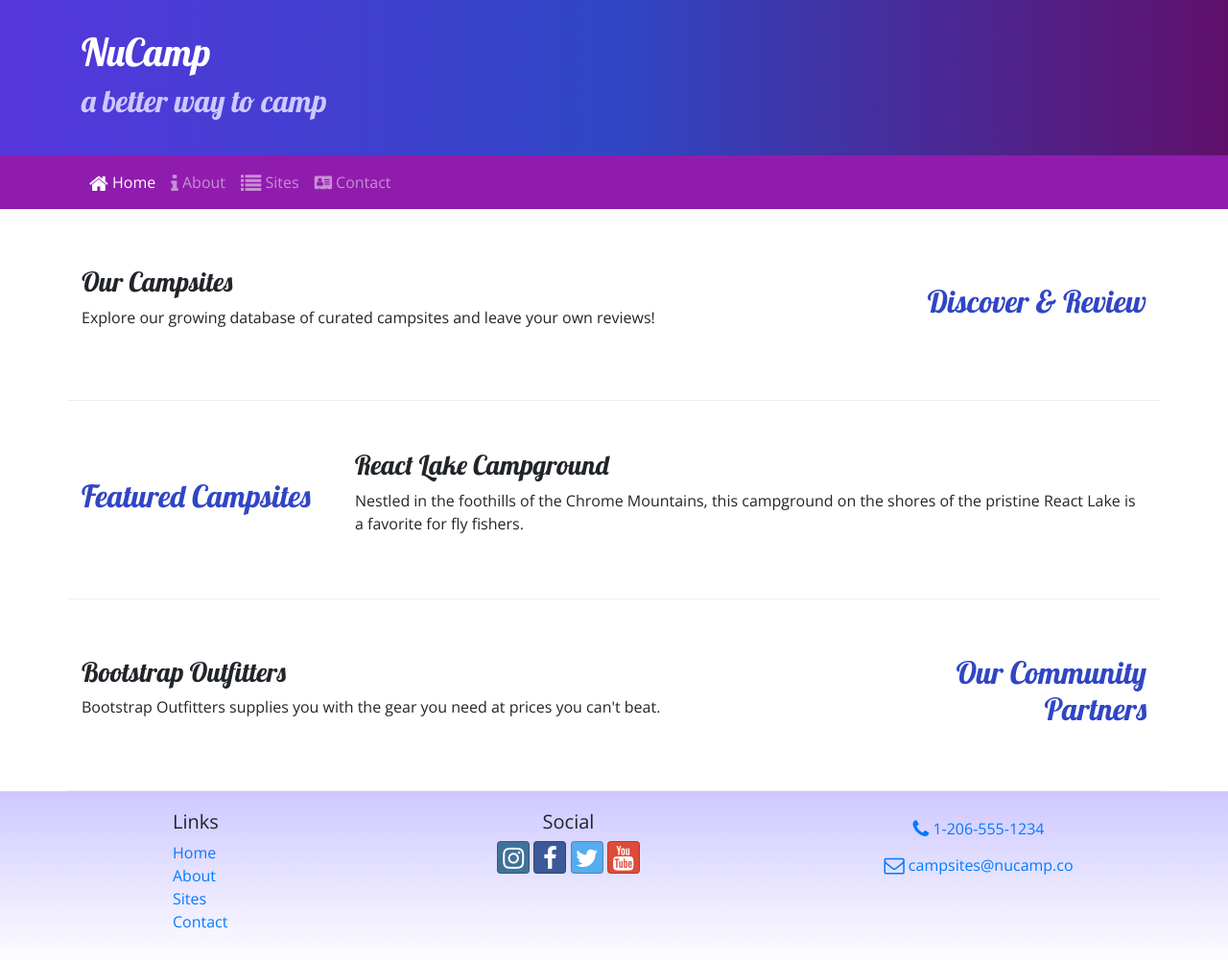
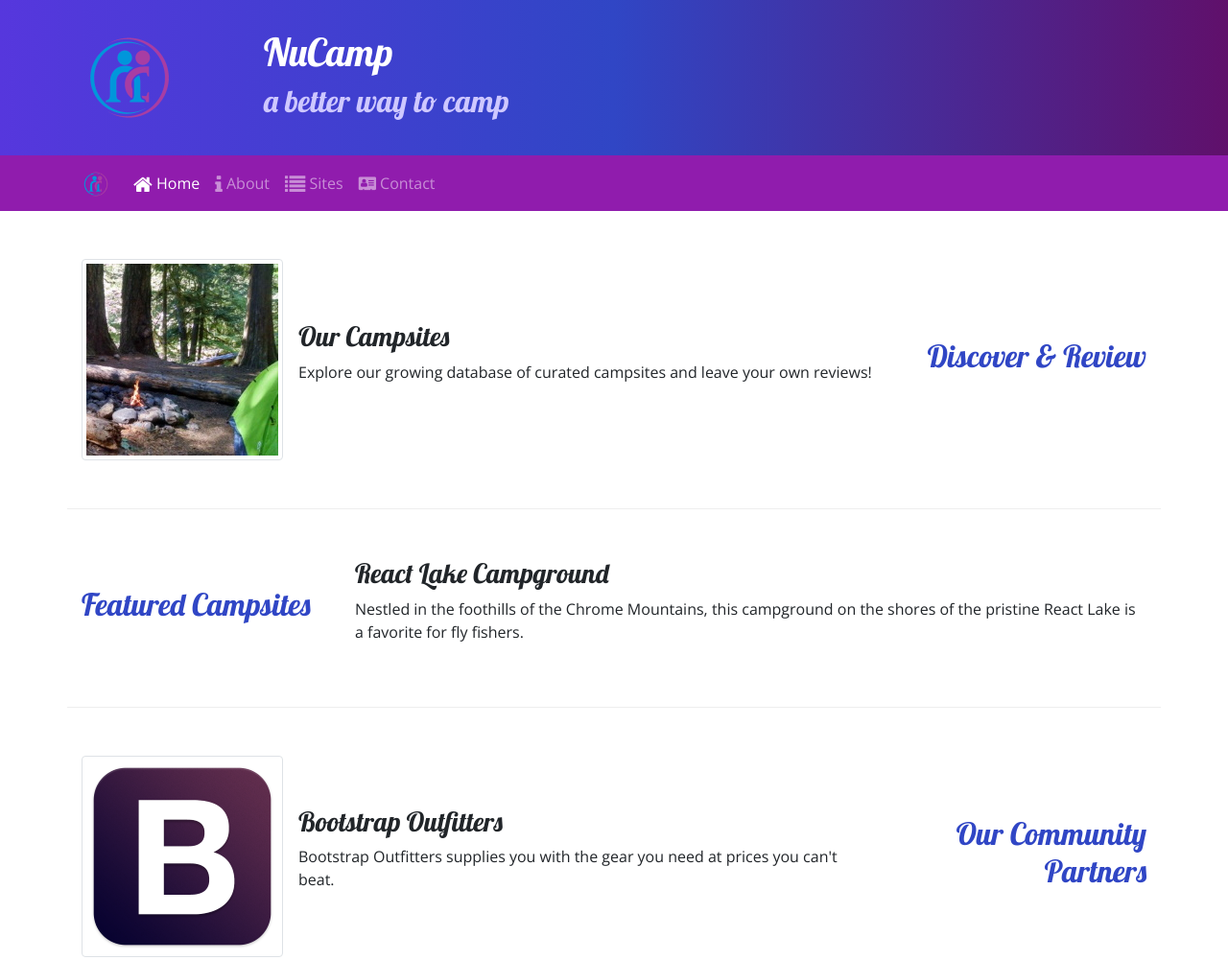
Before and after one commit to ThiagoSimonetti/BootstrapCampsite, a website: page index.html in a window 1280 px wide. Shown: the top 1001 px of the page at 96% size. Drawn offline with nearby package versions, Linux system fonts and the light colour scheme.

Commit message:
Images and Media

```diff
--- a/index.html
+++ b/index.html
@@ -33,6 +33,9 @@
     <header class="jumbotron jumbotron-fluid">
       <div class="container">
         <div class="row">
+          <div class="col-4 col-sm-3 col-md-2 align-self-center">
+            <img src="img/logo.png" class="img-fluid" alt="logo" />
+          </div>
           <div class="col">
             <h1>NuCamp</h1>
             <h2>a better way to camp</h2>
@@ -43,8 +46,11 @@
 
     <nav class="navbar navbar-expand-sm navbar-dark sticky-top">
       <div class="container">
+        <a class="navbar-brand" href="#"
+          ><img src="img/logo.png" width="30" height="30" alt="logo"
+        /></a>
         <button
-          class="navbar-toggler ml-auto"
+          class="navbar-toggler"
           type="button"
           data-toggle="collapse"
           data-target="#nucampNavbar"
@@ -84,11 +90,20 @@
           <h2 class="text-sm-right">Discover & Review</h2>
         </div>
         <div class="col">
+          <div class="media">
+            <img
+              class="d-flex mr-3 img-thumbnail"
+              src="img/breadcrumb-trail-thumb.jpg"
+              alt="Breadcrumb Trail Thumbnail"
+            />
+            <div class="media-body align-self-center">
               <h3>Our Campsites</h3>
               <p class="d-none d-sm-block">
-            Explore our growing database of curated campsites and leave your own
-            reviews!
+                Explore our growing database of curated campsites and leave your
+                own reviews!
               </p>
+            </div>
+          </div>
         </div>
       </div>
 
@@ -110,11 +125,20 @@
           <h2 class="text-sm-right">Our Community Partners</h2>
         </div>
         <div class="col">
+          <div class="media">
+            <img
+              class="d-flex mr-3 img-thumbnail"
+              src="img/bootstrap-thumb.png"
+              alt="Bootstrap Thumb"
+            />
+            <div class="media-body align-self-center">
               <h3>Bootstrap Outfitters</h3>
               <p class="d-none d-sm-block">
-            Bootstrap Outfitters supplies you with the gear you need at prices
-            you can't beat.
+                Bootstrap Outfitters supplies you with the gear you need at
+                prices you can't beat.
               </p>
+            </div>
+          </div>
         </div>
       </div>
     </div>
```
Also changed, not shown: aboutus.html (+7 -0 lines), contactus.html (+7 -0 lines), img/bootstrap-thumb.png (added), img/breadcrumb-trail-thumb.jpg (added), img/breadcrumb-trail.jpg (added), img/chrome-river-thumb.jpg (added), img/chrome-river.jpg (added), img/logo.png (added), img/react-lake-thumb.jpg (added), img/react-lake.jpg (added). Lines whose indentation alone changed are shown as unchanged.
